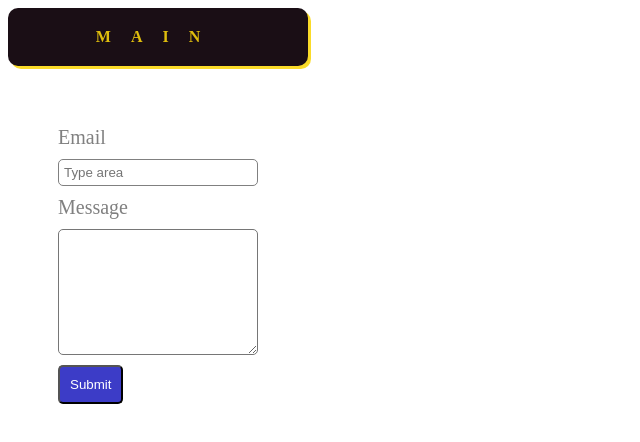
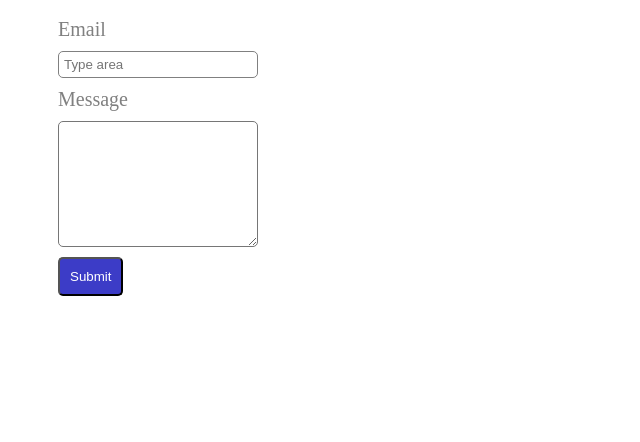
Before and after one commit to rrrubyhardd2001/goit-js-hw-12, a website built with Vite: page src/2-form.html in a window 1280 px wide. Shown: the whole page, without its empty margins (0-640 px from the left). Built offline with nearby package versions, Linux system fonts and the light colour scheme.

Commit message:
Update 2-form.html

```diff
--- a/src/2-form.html
+++ b/src/2-form.html
@@ -11,7 +11,6 @@
 
 <body>
   <section>
-    <a class="galleryIndex" href="./index.html">main</a>
   </section>
   <section>
     <form class="feedback-form">
```
